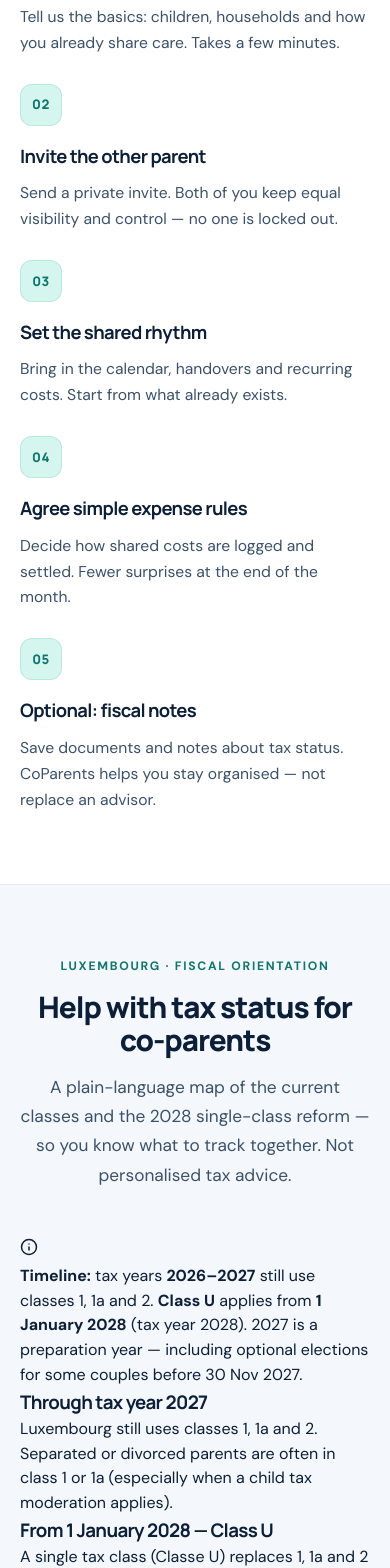
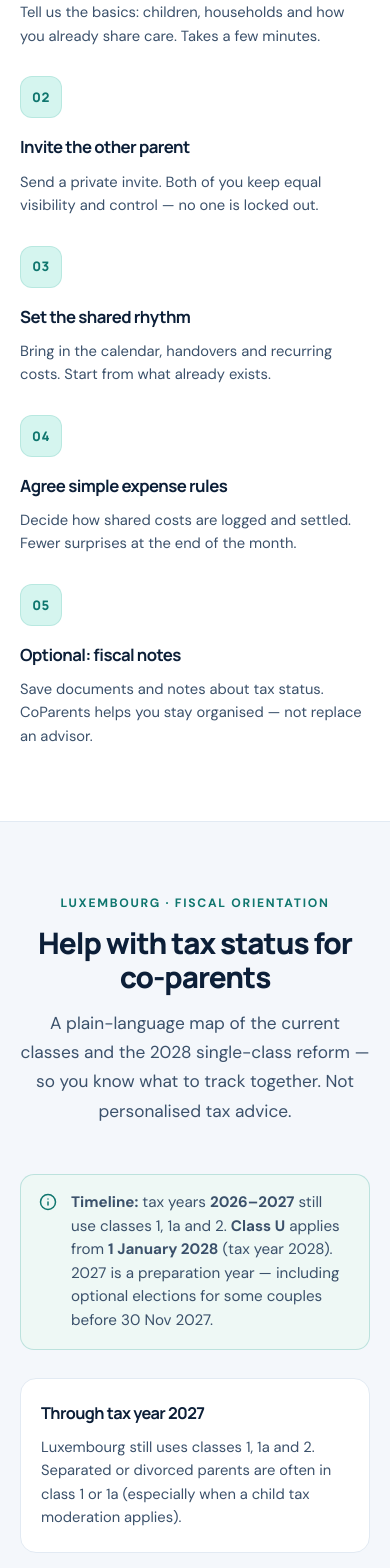
Before and after one commit to EuphoriaLux/react-web-server, a React (Vite) app: page / in a window 390 px wide. Shown: the part 4160-5728 px from the top of the page. Built offline with nearby package versions, Linux system fonts and the light colour scheme.

Commit message:
CoParents: styles for 5-step onboarding and fiscal help section

```diff
--- a/src/style.css
+++ b/src/style.css
@@ -38,7 +38,6 @@ h1, h2, h3 { font-family: var(--display); letter-spacing: -0.035em; }
 
 .container { width: min(1140px, calc(100% - 40px)); margin-inline: auto; }
 
-/* NAV */
 .nav {
   position: sticky; top: 0; z-index: 50;
   transition: background 0.25s, box-shadow 0.25s, border-color 0.25s;
@@ -68,8 +67,8 @@ h1, h2, h3 { font-family: var(--display); letter-spacing: -0.035em; }
   box-shadow: 0 10px 22px -10px rgba(13, 148, 136, 0.65);
 }
 .logo-mark.small { width: 26px; height: 26px; border-radius: 8px; }
-.nav-links { display: flex; gap: 28px; margin-left: 8px; }
-.nav-links a { font-size: 0.92rem; color: var(--ink-soft); font-weight: 500; transition: color 0.15s; }
+.nav-links { display: flex; gap: 22px; margin-left: 8px; flex-wrap: wrap; }
+.nav-links a { font-size: 0.9rem; color: var(--ink-soft); font-weight: 500; transition: color 0.15s; }
 .nav-links a:hover { color: var(--ink); }
 .nav-actions { margin-left: auto; display: flex; align-items: center; gap: 8px; }
 .menu-btn { display: none; margin-left: auto; color: var(--ink); padding: 8px; }
@@ -81,7 +80,6 @@ h1, h2, h3 { font-family: var(--display); letter-spacing: -0.035em; }
   padding: 14px 4px; font-weight: 500; color: var(--ink-soft); border-bottom: 1px solid var(--line);
 }
 
-/* BUTTONS */
 .btn {
   display: inline-flex; align-items: center; justify-content: center; gap: 8px;
   border-radius: 999px; padding: 10px 18px; font-weight: 600; font-size: 0.92rem;
@@ -105,7 +103,6 @@ h1, h2, h3 { font-family: var(--display); letter-spacing: -0.035em; }
 .btn.large { padding: 15px 26px; font-size: 1rem; }
 .btn.full { width: 100%; }
 
-/* HERO */
 .hero { position: relative; padding: 36px 0 88px; overflow: hidden; }
 .hero-bg {
   position: absolute; inset: 0; pointer-events: none;
@@ -165,19 +162,13 @@ h1, h2, h3 { font-family: var(--display); letter-spacing: -0.035em; }
 .hero-trust span { display: inline-flex; align-items: center; gap: 7px; }
 .hero-trust svg { color: var(--teal); }
 
-/* HERO ART + ANIMATIONS */
 .hero-visual {
   position: relative;
   display: flex; align-items: center; justify-content: center;
   min-height: 380px;
 }
-.hero-art {
-  width: min(100%, 520px);
-  height: auto;
-  display: block;
-}
+.hero-art { width: min(100%, 520px); height: auto; display: block; }
 
-/* GPU-friendly: transform + opacity only */
 @keyframes ha-float {
   0%, 100% { transform: translateY(0); }
   50% { transform: translateY(-6px); }
@@ -210,31 +201,21 @@ h1, h2, h3 { font-family: var(--display); letter-spacing: -0.035em; }
 .ha-chip-r { animation: ha-enter 0.65s 0.3s ease-out both, ha-float 4.8s 1.1s ease-in-out infinite; transform-box: fill-box; transform-origin: center; }
 .ha-child { animation: ha-enter 0.7s 0.35s ease-out both, ha-float-slow 4.5s 1.4s ease-in-out infinite; transform-box: fill-box; transform-origin: center; }
 .ha-ground { animation: ha-enter 0.5s ease-out both; }
-
-/* stroke-dashoffset marching connection */
-.ha-bridge {
-  animation: ha-dash 2.4s linear infinite;
-}
-
+.ha-bridge { animation: ha-dash 2.4s linear infinite; }
 .ha-dot {
-  transform-box: fill-box;
-  transform-origin: center;
+  transform-box: fill-box; transform-origin: center;
   animation: ha-dot-pulse 2.2s ease-in-out infinite;
 }
 .ha-dot-delay { animation-delay: 0.4s; }
 .ha-dot-delay2 { animation-delay: 0.8s; }
-
-/* Values art micro-motion */
 .va-arc { animation: ha-dash 3s linear infinite; }
 .va-orb {
-  transform-box: fill-box;
-  transform-origin: center;
+  transform-box: fill-box; transform-origin: center;
   animation: ha-float 5s ease-in-out infinite;
 }
 .va-orb-2 { animation-duration: 6s; animation-delay: 0.6s; }
 .va-orb-3 { animation-duration: 4.5s; animation-delay: 1s; }
 
-/* SECTIONS */
 .section { padding: 96px 0; }
 .section-label {
   font-size: 0.76rem; font-weight: 700; letter-spacing: 0.14em;
@@ -249,7 +230,6 @@ h1, h2, h3 { font-family: var(--display); letter-spacing: -0.035em; }
 .section-header.center { margin-inline: auto; text-align: center; }
 .section-header.center .section-lead { margin-inline: auto; }
 
-/* PROBLEM */
 .problem { background: white; border-block: 1px solid var(--line); }
 .problem-head { max-width: 40rem; margin-bottom: 40px; }
 .friction-grid { display: grid; grid-template-columns: repeat(4, 1fr); gap: 16px; }
@@ -270,7 +250,6 @@ h1, h2, h3 { font-family: var(--display); letter-spacing: -0.035em; }
 .friction-card h3 { font-size: 1.02rem; font-weight: 700; margin-bottom: 8px; }
 .friction-card p { color: var(--ink-soft); font-size: 0.92rem; line-height: 1.55; }
 
-/* FEATURES */
 .solution { background: var(--bg); }
 .feature-grid { display: grid; grid-template-columns: repeat(2, 1fr); gap: 18px; }
 .feature {
@@ -298,9 +277,9 @@ h1, h2, h3 { font-family: var(--display); letter-spacing: -0.035em; }
 .feature h3 { font-size: 1.18rem; font-weight: 700; margin-bottom: 10px; }
 .feature p { color: var(--ink-soft); font-size: 0.98rem; line-height: 1.65; }
 
-/* STEPS */
 .how { background: white; border-block: 1px solid var(--line); }
 .steps { display: grid; grid-template-columns: repeat(3, 1fr); gap: 28px; }
+.steps-5 { grid-template-columns: repeat(5, 1fr); gap: 18px; }
 .step-rail { display: flex; align-items: center; gap: 12px; margin-bottom: 16px; }
 .step-n {
   display: grid; place-items: center; width: 42px; height: 42px; border-radius: 12px;
@@ -313,11 +292,59 @@ h1, h2, h3 { font-family: var(--display); letter-spacing: -0.035em; }
   background: linear-gradient(90deg, rgba(13, 148, 136, 0.35), transparent);
   border-radius: 2px;
 }
-.step h3 { font-size: 1.15rem; margin-bottom: 10px; }
-.step p { color: var(--ink-soft); font-size: 0.98rem; line-height: 1.65; }
+.step h3 { font-size: 1.05rem; margin-bottom: 10px; }
+.step p { color: var(--ink-soft); font-size: 0.92rem; line-height: 1.6; }
 
-/* VALUES */
-.values { background: var(--bg); }
+/* FISCAL HELP */
+.fiscal { background: var(--bg); }
+.fiscal-banner {
+  display: flex; gap: 14px; align-items: flex-start;
+  max-width: 820px; margin: 0 auto 28px;
+  padding: 16px 18px;
+  background: #eef8f5;
+  border: 1px solid rgba(13, 148, 136, 0.22);
+  border-radius: 14px;
+  color: var(--ink-soft);
+  font-size: 0.95rem;
+  line-height: 1.55;
+}
+.fiscal-banner svg { color: var(--teal-deep); flex-shrink: 0; margin-top: 2px; }
+.fiscal-grid {
+  display: grid;
+  grid-template-columns: repeat(3, 1fr);
+  gap: 16px;
+}
+.fiscal-card {
+  background: white;
+  border: 1px solid var(--line);
+  border-radius: 16px;
+  padding: 22px 20px;
+}
+.fiscal-card h3 {
+  font-size: 1.02rem;
+  font-weight: 700;
+  margin-bottom: 10px;
+  color: var(--ink);
+}
+.fiscal-card p {
+  color: var(--ink-soft);
+  font-size: 0.92rem;
+  line-height: 1.6;
+}
+.fiscal-note {
+  display: flex; gap: 12px; align-items: flex-start;
+  max-width: 820px; margin: 28px auto 0;
+  padding: 14px 16px;
+  background: #f8fafc;
+  border: 1px dashed #d5deea;
+  border-radius: 12px;
+  color: var(--muted);
+  font-size: 0.88rem;
+  line-height: 1.55;
+}
+.fiscal-note svg { flex-shrink: 0; margin-top: 2px; color: var(--muted); }
+
+.values { background: white; border-top: 1px solid var(--line); }
 .values-panel {
   display: grid; grid-template-columns: 1.1fr 1fr; gap: 40px; align-items: center;
   background: white; border: 1px solid var(--line); border-radius: 24px;
@@ -340,7 +367,6 @@ h1, h2, h3 { font-family: var(--display); letter-spacing: -0.035em; }
 .value-list strong { display: block; font-size: 1.02rem; margin-bottom: 4px; }
 .value-list span { color: var(--ink-soft); font-size: 0.95rem; line-height: 1.55; }
 
-/* CTA */
 .cta { padding-bottom: 108px; }
 .cta-box {
   position: relative; overflow: hidden; text-align: center;
@@ -366,7 +392,6 @@ h1, h2, h3 { font-family: var(--display); letter-spacing: -0.035em; }
   font-size: 0.88rem !important; color: rgba(255, 255, 255, 0.5) !important;
 }
 
-/* FOOTER */
 .footer { border-top: 1px solid var(--line); padding: 34px 0 46px; background: white; }
 .footer-inner { display: flex; flex-wrap: wrap; align-items: center; gap: 14px 28px; }
 .footer-brand {
@@ -376,7 +401,10 @@ h1, h2, h3 { font-family: var(--display); letter-spacing: -0.035em; }
 .footer p { color: var(--muted); font-size: 0.92rem; }
 .footer-meta { margin-left: auto; color: var(--muted); font-size: 0.85rem; }
 
-/* RESPONSIVE */
+@media (max-width: 1100px) {
+  .steps-5 { grid-template-columns: repeat(3, 1fr); }
+  .fiscal-grid { grid-template-columns: repeat(2, 1fr); }
+}
 @media (max-width: 1020px) {
   .friction-grid { grid-template-columns: repeat(2, 1fr); }
 }
@@ -384,7 +412,7 @@ h1, h2, h3 { font-family: var(--display); letter-spacing: -0.035em; }
   .hero-grid { grid-template-columns: 1fr; gap: 28px; }
   .hero-visual { min-height: 0; max-width: 480px; margin-inline: auto; order: -1; }
   .feature-grid { grid-template-columns: 1fr; }
-  .steps { grid-template-columns: 1fr; gap: 28px; }
+  .steps, .steps-5 { grid-template-columns: 1fr; gap: 28px; }
   .step-line { display: none; }
   .values-panel { grid-template-columns: 1fr; gap: 28px; padding: 32px 28px; }
 }
@@ -394,12 +422,11 @@ h1, h2, h3 { font-family: var(--display); letter-spacing: -0.035em; }
   .mobile-menu { display: flex; }
   .hero { padding: 24px 0 64px; }
   .section { padding: 72px 0; }
-  .friction-grid { grid-template-columns: 1fr; }
+  .friction-grid, .fiscal-grid { grid-template-columns: 1fr; }
   .cta-box { padding: 52px 24px; border-radius: 22px; }
   .footer-meta { margin-left: 0; width: 100%; }
 }
 
-/* Accessibility: kill motion when requested */
 @media (prefers-reduced-motion: reduce) {
   html { scroll-behavior: auto; }
   .btn:hover,
```
